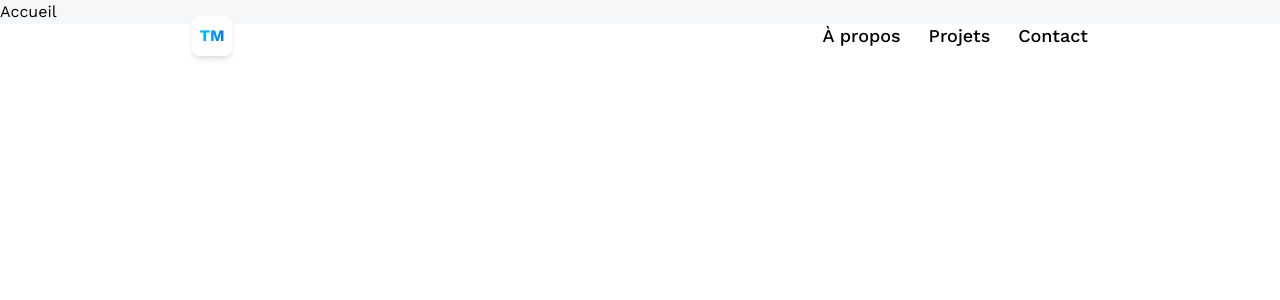
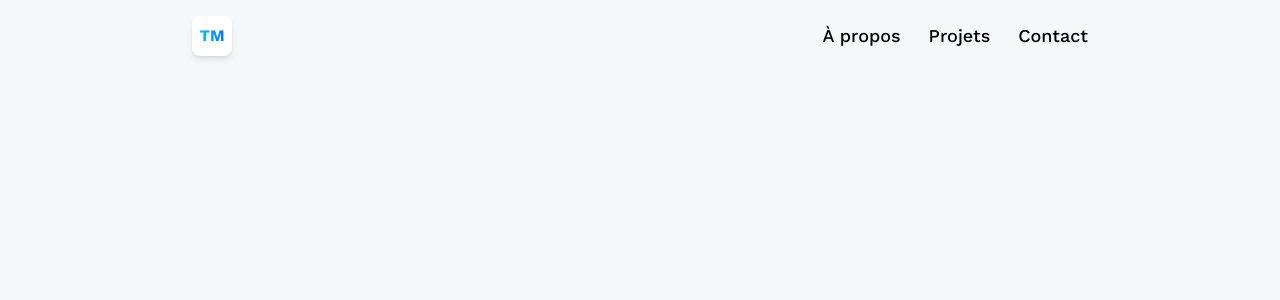
Before and after one commit to Ph4nToM00/portfolio_2023, a React (Vite) app: page / in a window 1280 px wide. Shown: the top 300 px of the page. Built offline with nearby package versions, Linux system fonts and the light colour scheme.

Commit message:
portfolio 2023

```diff
--- a/package.json
+++ b/package.json
@@ -10,6 +10,7 @@
     "preview": "vite preview"
   },
   "dependencies": {
+    "@react-three/fiber": "^8.15.11",
     "react": "^18.2.0",
     "react-dom": "^18.2.0",
     "react-router-dom": "^6.19.0"
--- a/src/App.jsx
+++ b/src/App.jsx
@@ -1,4 +1,8 @@
 import { Route, BrowserRouter as Router, Routes } from 'react-router-dom'
+
+
+
+import { Home, About, Projects, Contact } from './pages'
 import Navbar from './components/Navbar'
 
 
@@ -8,10 +12,10 @@
         <Router>
             <Navbar />
             <Routes>
-                <Route path='/' element={'Accueil'} />
-                <Route path='/about' element={'À propos'} />
-                <Route path='/projects' element={'Projets'} />
-                <Route path='/contact' element={'Contact'} />
+                <Route path='/' element={<Home />} />
+                <Route path='/about' element={<About />} />
+                <Route path='/projects' element={<Projects />} />
+                <Route path='/contact' element={<Contact />} />
             </Routes>
         </Router>
     </main>
--- a/src/pages/About.jsx
+++ b/src/pages/About.jsx
@@ -0,0 +1,8 @@
+
+const About = () => {
+  return (
+    <div>About</div>
+  )
+}
+
+export default About
--- a/src/pages/Home.jsx
+++ b/src/pages/Home.jsx
@@ -1,7 +1,13 @@
+
+{/* <div className="absolute top-28 left-0 right-0 z-10 flex items-center justify-center">
+            POPUP
+        </div>  */}
 
 const Home = () => {
   return (
-    <div>Home</div>
+    <section className="w-full h-screen remative">
+
+    </section>
   )
 }
 
--- /dev/null
+++ b/src/pages/index.js
@@ -0,0 +1,6 @@
+import Home from './Home';
+import About from './About';
+import Projects from './Projects';
+import Contact from './Contact';
+
+export { Home, About, Projects, Contact };
```
Also changed, not shown: .eslintrc.cjs (added), 2 other files (tests, documents, lock files or other folders).
